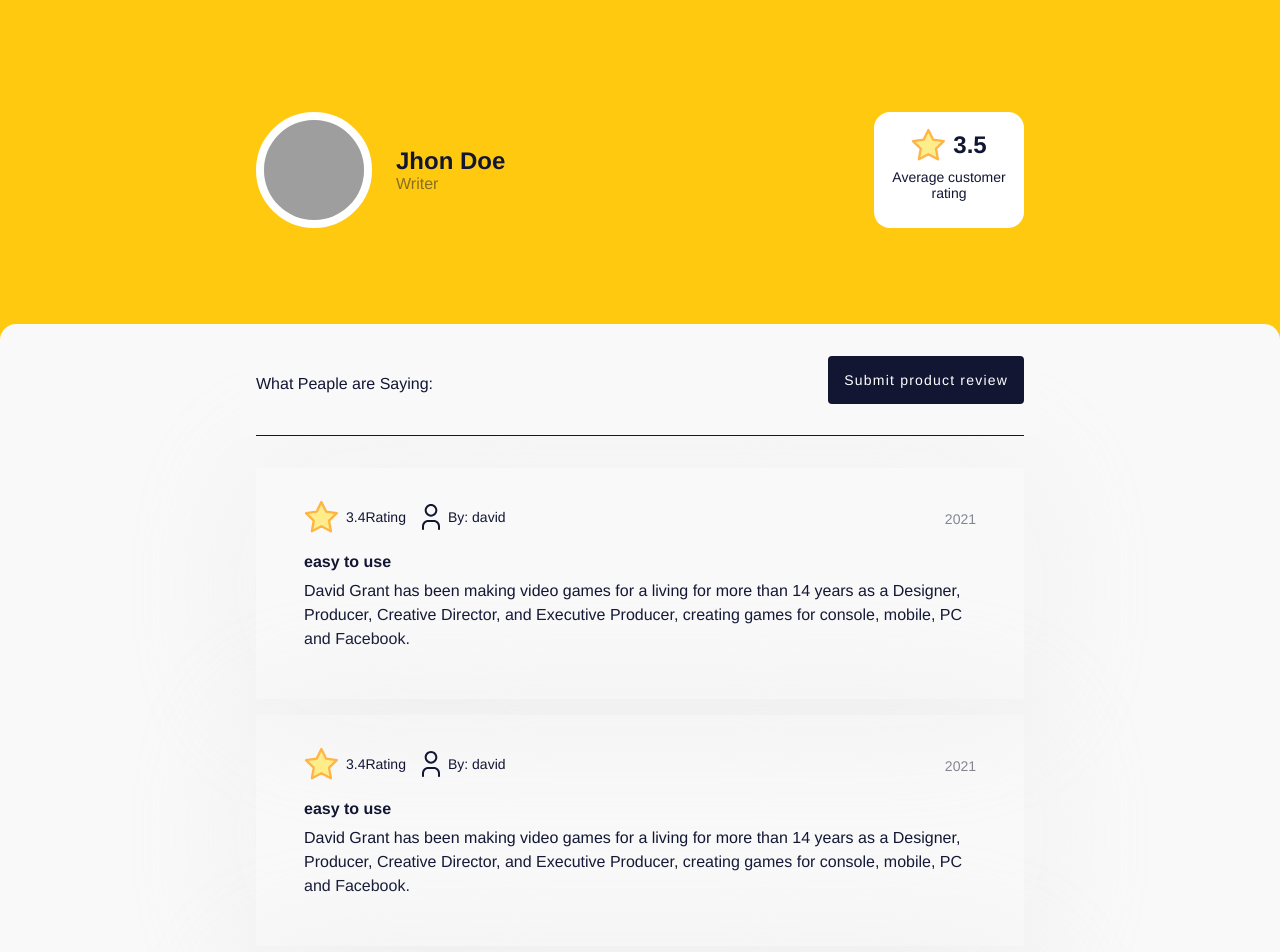
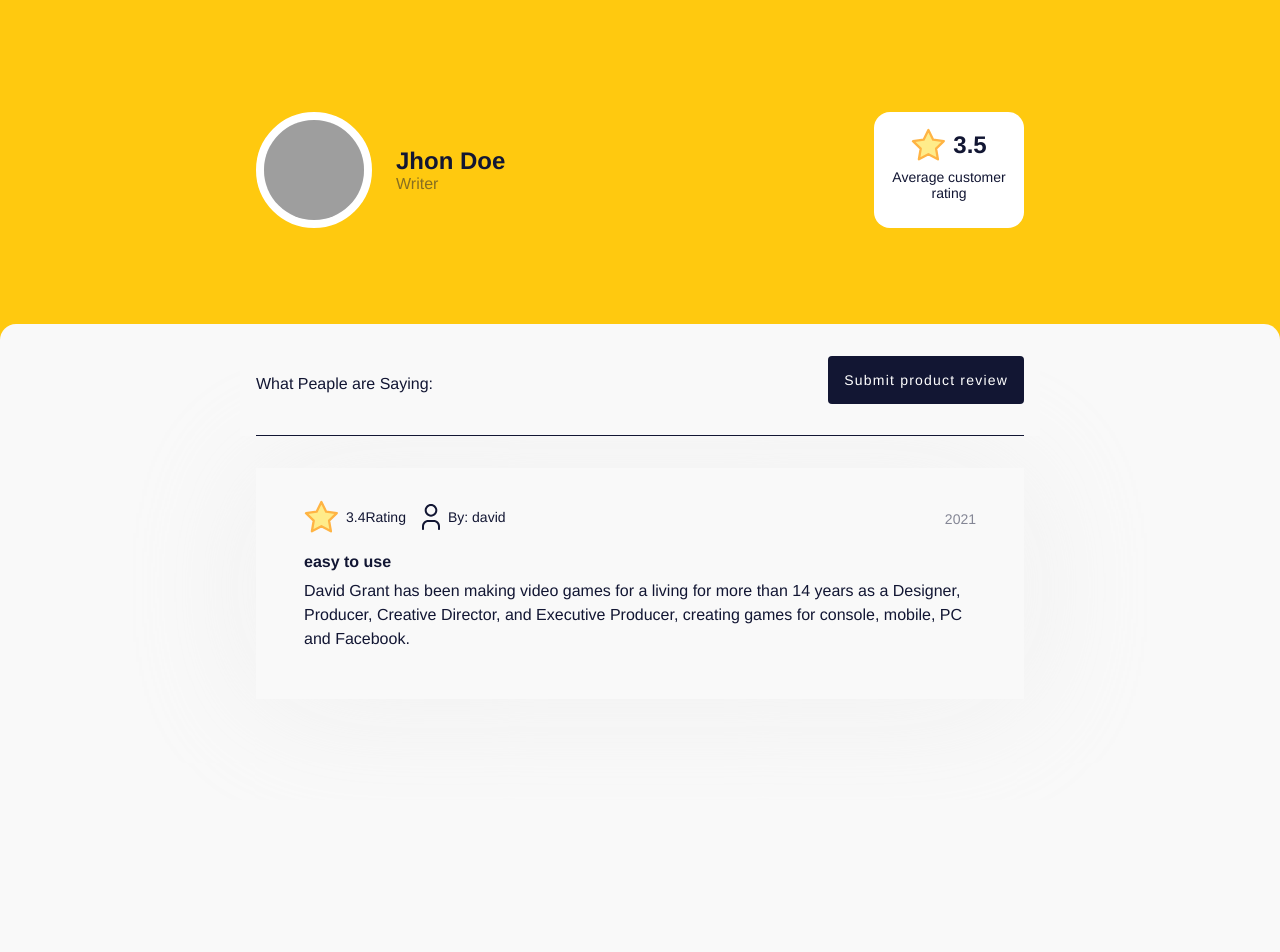
Before and after one commit to geniilsonfernandes/overall-rating, a React (Create React App) app: page / in a window 1280 px wide. Shown: the top 952 px of the page. After the commit the page ends 800 px from the top, so only its background shows below. Built offline with nearby package versions, Linux system fonts and the light colour scheme; grey boxes are pictures that could not be loaded.

Commit message:
add rating form in home

```diff
--- a/src/components/RatingForm/index.jsx
+++ b/src/components/RatingForm/index.jsx
@@ -78,6 +78,7 @@ const RatingForm = ({ onClose, onSubmit }) => {
       return;
     }
     onSubmit(values);
+    onClose();
   };
 
   return (
--- a/src/pages/Home/index.jsx
+++ b/src/pages/Home/index.jsx
@@ -9,10 +9,15 @@ import * as S from "./styles";
 import Portal from "../../components/Portal";
 
 const Home = () => {
+  const [data, setData] = useState(mock.reviews);
   const [isFormOpen, setIsFormOpen] = useState(false);
 
   const handleToggleModal = () => {
     setIsFormOpen((s) => !s);
+  };
+
+  const handleSubmit = (values) => {
+    setData((prev) => [...prev, { ...values }]);
   };
 
   return (
@@ -30,7 +35,7 @@ const Home = () => {
 
       {isFormOpen && (
         <Portal clickOutSide={handleToggleModal} root="FORMPORTAL">
-          <RatingForm onClose={handleToggleModal} />
+          <RatingForm onClose={handleToggleModal} onSubmit={handleSubmit} />
         </Portal>
       )}
 
@@ -43,7 +48,8 @@ const Home = () => {
         </S.Section>
 
         <S.SectionReview>
-          {mock.reviews.map((item, i) => (
+          {data &&
+            data.map((item, i) => (
               <RatingCard
                 key={i}
                 author={item.author}
--- a/src/pages/Home/mock.js
+++ b/src/pages/Home/mock.js
@@ -13,46 +13,6 @@ export default {
       author: "david",
       review:
         "David Grant has been making video games for a living for more than 14 years as a Designer, Producer, Creative Director, and Executive Producer, creating games for console, mobile, PC and Facebook. "
-    },
-    {
-      title: "easy to use",
-      date: 2021,
-      rating: 3.4,
-      author: "david",
-      review:
-        "David Grant has been making video games for a living for more than 14 years as a Designer, Producer, Creative Director, and Executive Producer, creating games for console, mobile, PC and Facebook. "
-    },
-    {
-      title: "easy to use",
-      date: 2021,
-      rating: 3.4,
-      author: "david",
-      review:
-        "David Grant has been making video games for a living for more than 14 years as a Designer, Producer, Creative Director, and Executive Producer, creating games for console, mobile, PC and Facebook. "
-    },
-    {
-      title: "easy to use",
-      date: 2021,
-      rating: 3.4,
-      author: "david",
-      review:
-        "David Grant has been making video games for a living for more than 14 years as a Designer, Producer, Creative Director, and Executive Producer, creating games for console, mobile, PC and Facebook. "
-    },
-    {
-      title: "easy to use",
-      date: 2021,
-      rating: 3.4,
-      author: "david",
-      review:
-        "David Grant has been making video games for a living for more than 14 years as a Designer, Producer, Creative Director, and Executive Producer, creating games for console, mobile, PC and Facebook. "
-    },
-    {
-      title: "easy to use",
-      date: 2021,
-      rating: 3.4,
-      author: "david",
-      review:
-        "David Grant has been making video games for a living for more than 14 years as a Designer, Producer, Creative Director, and Executive Producer, creating games for console, mobile, PC and Facebook. "
     }
   ]
 };
--- a/src/styles/globalStyles.js
+++ b/src/styles/globalStyles.js
@@ -15,6 +15,7 @@ const GlobalStyle = createGlobalStyle`
   body{
     font-family: 'Poppins', Helvetica, sans-serif;
     font-size: 1.6rem;
+    background: #F9F9F9;
   }
   input, textarea{
     font-size: 1.6rem;
--- a/src/styles/theme.js
+++ b/src/styles/theme.js
@@ -10,7 +10,8 @@ export default {
       300: "#44496C",
       400: "#2A2F55",
       500: "#121633"
-    }
+    },
+    red: { 100: "#F25B5B" }
   },
   fontSizes: {
     xsmall: "1.2rem",
```
Also changed, not shown: 1 other file (tests, documents, lock files or other folders). Lines whose indentation alone changed are shown as unchanged.
